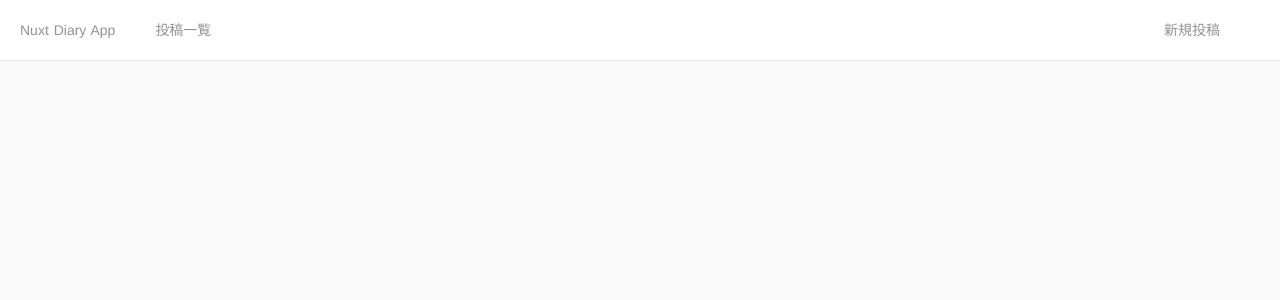
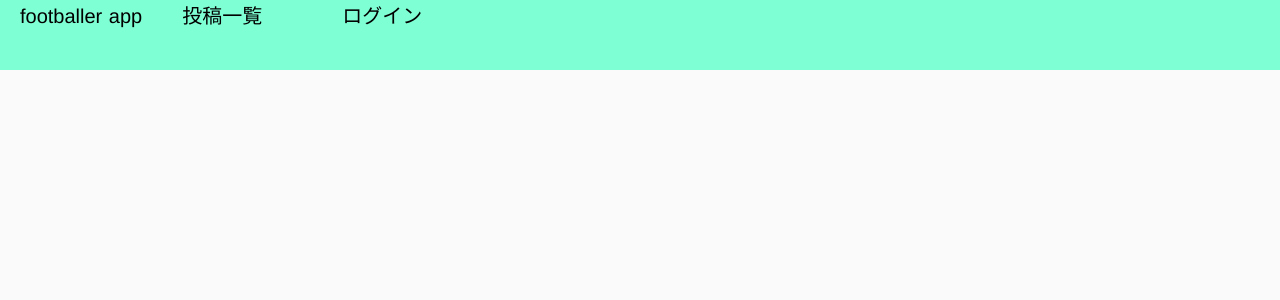
Before and after one commit to jime2514/footballer-app, a Nuxt app: page / in a window 1280 px wide. Shown: the top 300 px of the page. Built offline with nearby package versions, Linux system fonts and the light colour scheme.

Commit message:
サーバー（firebase）の問題解決、v-ifをv-showに変えるも上手くいかずheader作り直し（element 使わず）→作成中

```diff
--- a/app/components/TheHeader.Vue
+++ b/app/components/TheHeader.Vue
@@ -1,27 +1,59 @@
 <template>
 <client-only>
-  <el-menu mode="horizontal" :router="true">
-    <el-menu-item index="1" style="pointer-events:none;">
-      Nuxt Diary App
-    </el-menu-item>
-    <el-menu-item index="2" :route="{ path: '/posts/' }">
-      投稿一覧
-    </el-menu-item>
+  <div class="header-wrapper">
+    <div class="cont">
+      <div class="headers">
+
+        <div class="header header-1">
+          <a href="/">footballer app</a>
+        </div>
+
+        <div class="header header-2">
+          <a href="/posts/">投稿一覧</a>
+        </div>
+
+        <div class="header header-3">
+          <a href="">{{user.id}}</a>
+        </div>
+
+        <div class="header header-4">
+          <a href="/">ログイン</a>
+        </div>
+
+      </div>
+    </div>
+  </div>
+</client-only>
+</template>
+
+<style>
+
+.headers{
+  width: 100%;
+  height: 70px;
+  background-color: aquamarine;
+}
+
+.headers {
+  display: inline-block;
+}
+
+.header {
+  display: inline-block;
+}
+
+.header a {
+  color: black;
+  font-size: 20px;
+  padding-left: 20px;
+  padding-right: 20px;
+  padding-bottom: 20px;
+  padding-top: 20px;
+  margin-top: 30px;
+}
 
 
-      <el-menu-item index="4" style="float: right;" :route="{ path: `/users/${user.id}` }" v-if="user">
-        <span>{{user.id}}</span>
-      </el-menu-item>
-      <el-menu-item index="4" style="float: right;" :route="{ path: '/' }" v-else>
-        <span>ログイン</span>
-      </el-menu-item>
-
-    <el-menu-item index="5" style="float: right" :route="{ path: '/posts/new' }">
-      新規投稿
-    </el-menu-item>
-  </el-menu>
-  </client-only>
-</template>
+</style>
 
 
 
--- a/app/pages/posts/_id.vue
+++ b/app/pages/posts/_id.vue
@@ -2,6 +2,7 @@
   <section class="container posts-page">
     <div style="flex: 1">
       <el-card v-if="post">
+        <!---v-if--->
         <div slot="header" class="clearfix">
           <h2>
             {{post.title}}
@@ -13,6 +14,7 @@
         </p>
         <p class="text-right">
           <el-button :disabled="!isLoggedIn" type="warning" v-if="isLiked" @click="unlike" round>
+            <!---v-if--->
             <span class="el-icon-star-on" />
             <span>{{post.likes.length}}</span>
           </el-button>
--- a/app/pages/users/_id.vue
+++ b/app/pages/users/_id.vue
@@ -1,6 +1,7 @@
 <template>
   <div>
       <el-row v-if="user">
+        <!---v-if--->
         <el-col :span="6">
           <el-card class="text-center" style="margin-right: 16px;">
             <div>
```
